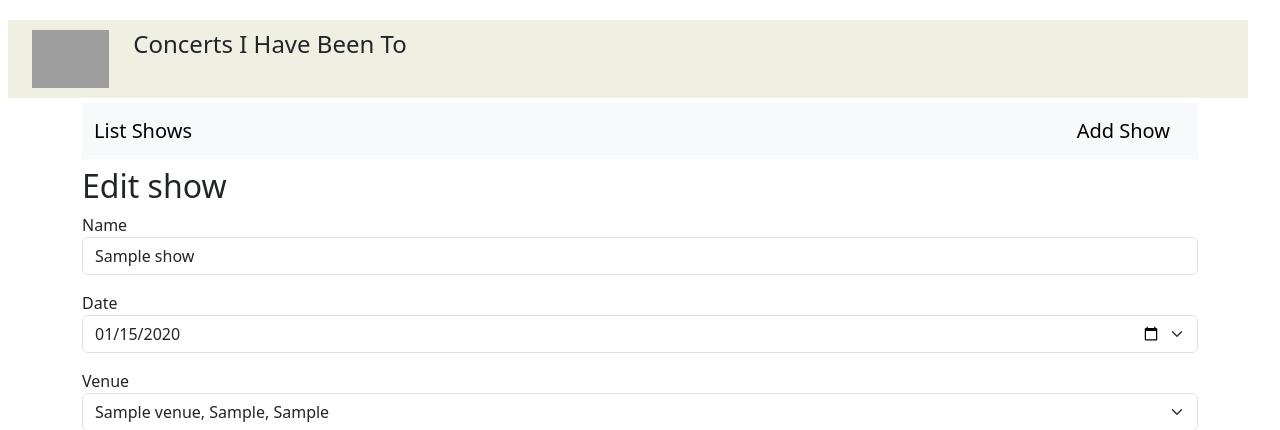
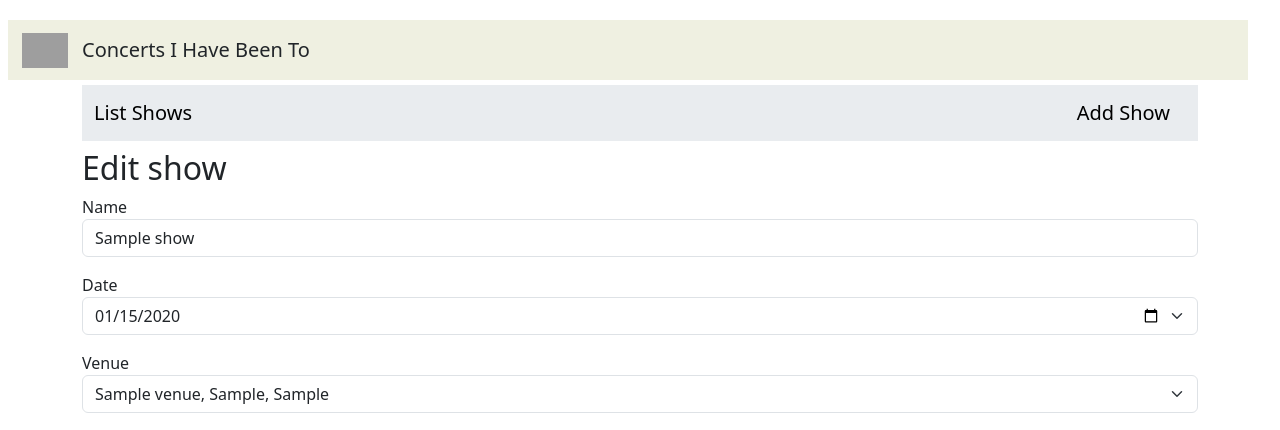
Before and after one commit to MathieuGood/concerts_db, a Flask app: page /show/1 in a window 1280 px wide. Shown: the top 430 px of the page. Run offline with Flask 3, Linux system fonts and the light colour scheme; tables that the repository leaves empty hold one stand-in row (values such as "Sample post"); parts of the project's set-up code (start-up, migrations or seed data) failed here and were passed over; grey boxes are pictures that could not be loaded.

Commit message:
Improved styling of header.

```diff
--- a/src/app/routes/show_routes.py
+++ b/src/app/routes/show_routes.py
@@ -1,4 +1,4 @@
-from flask import render_template, request
+from flask import render_template, request, flash
 from entities.Show import Show
 from repositories.ShowRepository import ShowRepository
 from repositories.VenueRepository import VenueRepository
@@ -38,8 +38,6 @@ def register_routes(app, db):
         )
 
     @app.route("/show/<int:show_id>")
-    # GET /show/1
-
     def edit_show(show_id):
         concerts = concert_repository.get_all()
         show = show_repository.get_by_id(show_id)
@@ -64,9 +62,7 @@ def register_routes(app, db):
             show_form=show_form,
         )
 
-    # Route to update the show
     @app.route("/show/<int:show_id>", methods=["POST"])
-    # POST /show/1
     def update_show(show_id):
         pass
 
--- a/src/app/static/styles.css
+++ b/src/app/static/styles.css
@@ -24,4 +24,30 @@ li {
     background-color: #eff0e1;
     padding: 10px;
     margin-bottom: 5px;
+    height: 60px;
+    /* Center content horizontally */
+    display: flex;
+    justify-content: center;
+    align-items: center;
+
 }
+
+.app-logo {
+    height: 35px;
+    width: auto;
+}
+
+
+.logo-container {
+    display: flex;
+    justify-content: center;
+    align-items: center;
+    width: 60px;
+}
+
+.name-container {
+    display: flex;
+    justify-content: start;
+    align-items: center;
+    width: auto;
+}
--- a/src/app/templates/base_template.html
+++ b/src/app/templates/base_template.html
@@ -16,20 +16,22 @@
 {% endblock %}
 
 <body>
+
+  <!-- Div top-bar contains two divs placed side by side like two rows. logo-container takes up only 60px wide and name-container takes up the remaining space -->
+
   <div class="container-fluid app-header row">
-    <div class="col-1">
+    <div class="logo-container container-fluid col-1" style="width: 50px;">
       <a href="/">
-        <img src="{{ url_for('static', filename='concertsdb-logo.svg') }}" alt="Logo" class="img-fluid" />
+        <img src="{{ url_for('static', filename='concertsdb-logo.svg') }}" alt="Logo" class="app-logo" />
       </a>
     </div>
-    <div class="col">
-      <h4>Concerts I Have Been To</h4>
+    <div class="name-container container-fluid col">
+      <h5 class="m-0">Concerts I Have Been To</h5>
     </div>
+  </div>
 
-  </div>
   <div class="container">
-
-    <nav class="navbar navbar-expand-lg navbar-light bg-light">
+    <nav class="navbar navbar-expand-lg navbar-light bg-body-secondary">
       <div class="container-fluid">
         <a class="navbar-brand" href="/">List Shows</a>
         <a class="navbar-brand" href="/show/">Add Show</a>
```
